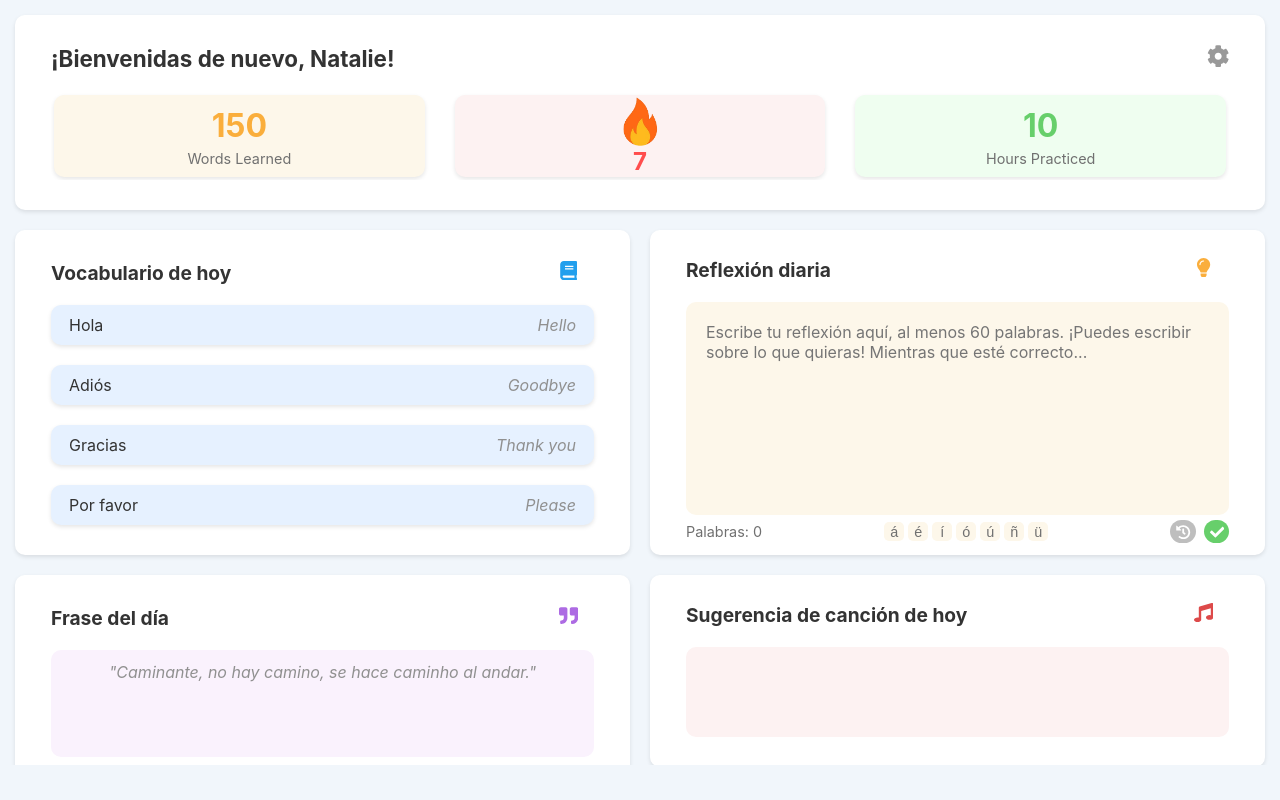
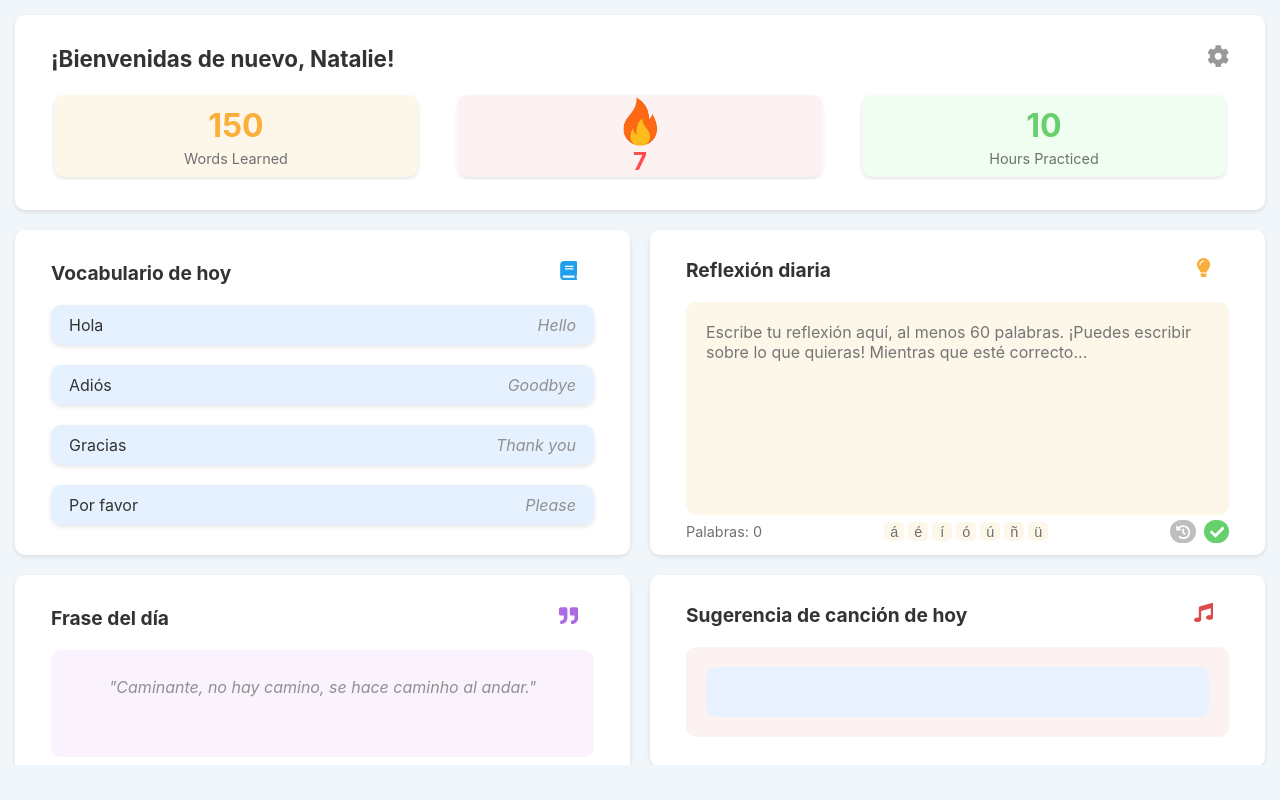
Before and after one commit to snowcodeer/language-dailies-frontend, a React (Create React App) app: page / in a window 1280 px wide. Built offline with nearby package versions, Linux system fonts and the light colour scheme.

Commit message:
vocab box check works now!

```diff
--- a/src/components/MusicBox.jsx
+++ b/src/components/MusicBox.jsx
@@ -9,9 +9,11 @@ const MusicBox = () => {
         <span className="heading-text">Sugerencia de canción de hoy</span>
         <FaMusic style={{ color: '#dd4a4a' }} />
       </h2>
-      <div className="inner-box pastel-red">
-        {/* Add your music suggestion content here */}
-        <p></p>
+      <div className="inner-box pastel-red" style={{ display: 'flex', alignItems: 'center', padding: '20px' }}>
+        <div className="inner-box pastel-blue" style={{ color: 'white', display: 'flex', alignItems: 'center', padding: '20px' }}>
+
+        </div>
+
       </div>
     </>
   );
--- a/src/components/QuoteBox.jsx
+++ b/src/components/QuoteBox.jsx
@@ -1,14 +1,8 @@
-import React, { useState } from 'react';
+import React from 'react';
 import '../styles/BentoBox.css';
 import { FaQuoteRight } from 'react-icons/fa';
 
 const QuoteBox = () => {
-  const [flipped, setFlipped] = useState(false);
-
-  const handleFlip = () => {
-    setFlipped(!flipped);
-  };
-
   return (
     <>
       <h2>
@@ -16,16 +10,10 @@ const QuoteBox = () => {
         <FaQuoteRight style={{ color: '#ad6be3' }}/>
       </h2>
       <div
-        className={`inner-box pastel-purple ${flipped ? 'flipped' : ''}`}
-        style={{ display: 'flex', alignItems: 'center', justifyContent: 'center', height: '100%', color: '#909090', transition: 'transform 0.6s', transformStyle: 'preserve-3d', position: 'relative' }}
-        onClick={handleFlip}
+        className="inner-box pastel-purple"
+        style={{ display: 'flex', alignItems: 'center', justifyContent: 'center', height: '100%', color: '#909090' }}
       >
-        <div className="front" style={{ backfaceVisibility: 'hidden', position: 'absolute', width: '100%', height: '100%', display: 'flex', alignItems: 'center', justifyContent: 'center' }}>
-          <p style={{ margin: '0', textAlign: 'center' }}><i>"Caminante, no hay camino, se hace caminho al andar."</i></p>
-        </div>
-        <div className="back" style={{ backfaceVisibility: 'hidden', transform: 'rotateY(180deg)', position: 'absolute', width: '100%', height: '100%', display: 'flex', alignItems: 'center', justifyContent: 'center' }}>
-          <p style={{ margin: '0', textAlign: 'center' }}><i>"Traveler, there is no path, the path is made by walking."</i></p>
-        </div>
+        <p style={{ margin: '0', textAlign: 'center' }}><i>"Caminante, no hay camino, se hace caminho al andar."</i></p>
       </div>
     </>
   );
--- a/src/components/VocabBox.jsx
+++ b/src/components/VocabBox.jsx
@@ -20,6 +20,8 @@ const VocabBox = () => {
 
   const handleClick = (index) => {
     if (answer) return; // Prevent clicking in answer state
+    setCooldown(true);
+    setTimeout(() => {setCooldown(false);}, 3000); // Undo button cooldown
 
     const newClicked = [...clicked];
     newClicked[index] = true;
@@ -35,9 +37,6 @@ const VocabBox = () => {
 
   const handleUndo = () => {
     if (cooldown) return; // Prevent clicking during cooldown
-
-    setCooldown(true);
-    setTimeout(() => setCooldown(false), 2000); // Set cooldown for 2s
 
     setClicked(Array(4).fill(false));
     setHidden(Array(4).fill(false));
@@ -63,9 +62,10 @@ const VocabBox = () => {
     setCorrect(newCorrect);
     setCheck(true);
     setTimeout(() => {
+      handleUndo();
       setCheck(false);
-      setShowUndo(false);
-    }, 1500); // Reset after 1.5s
+    }, 6000); // Reset
+
   };
 
   const handleInputChange = (index, value) => {
@@ -98,11 +98,11 @@ const VocabBox = () => {
       <h2>
         <span className="heading-text">Vocabulario de hoy</span>
         {check ? (
-          <FaUndo style={{ color: '#219fed', cursor: 'pointer' }} onClick={handleUndo} />
+          <FaUndo style={{ color: '#219fed', cursor: cooldown ? 'not-allowed' : 'pointer' }} onClick={cooldown ? null : handleUndo} disabled={cooldown}/>
         ) : allFilled ? (
           <FaCheck style={{ color: '#219fed', cursor: 'pointer' }} onClick={handleCheck} />
-        ) : showUndo || answer ? (
-          <FaUndo style={{ color: '#219fed', cursor: cooldown ? 'not-allowed' : 'pointer' }} onClick={handleUndo} />
+        ) : answer ? (
+          <FaUndo style={{ color: '#219fed', cursor: cooldown ? 'not-allowed' : 'pointer' }} onClick={cooldown ? null : handleUndo} disabled={cooldown}/>
         ) : (
           <FaBook style={{ color: '#219fed' }} />
         )}
@@ -111,7 +111,7 @@ const VocabBox = () => {
         {spanishWords.map((word, index) => (
           <div
             key={index}
-            className={`vocab-box ${clicked[index] ? 'faded' : ''} ${answer ? 'answer' : ''} ${check ? (correct[index] ? 'pastel-green' : 'pastel-red') : ''}`}
+            className={`vocab-box ${clicked[index] ? 'faded' : ''} ${answer ? 'answer' : ''} ${check ? (correct[index] ? 'correct' : 'incorrect') : ''}`}
             onClick={() => handleClick(index)}
             style={{ outline: 'none', cursor: answer ? 'default' : 'pointer' }}
           >
--- a/src/styles/Dashboard.css
+++ b/src/styles/Dashboard.css
@@ -6,7 +6,7 @@
 
 .stats-container {
   display: flex;
-  gap: 30px;
+  gap: 40px;
   flex: 1;
   padding: 3px;
   flex-direction: row; /* Stack horizontally */
--- a/src/styles/VocabBox.css
+++ b/src/styles/VocabBox.css
@@ -106,17 +106,12 @@
   }
 }
 
-.vocab-box.faded.pastel-green {
-  background: #effef0;
+.vocab-box.answer.correct {
+  background: #d8ffda;
   transition: background 0.8s ease;
 }
 
-.vocab-box.faded.pastel-red {
-  background: #fdf2f2;
+.vocab-box.answer.incorrect {
+  background: #ffe7e7;
   transition: background 0.8s ease;
 }
-
-.vocab-box.faded.check {
-  background: #effef0;
-  transition: background 0.8s ease;
-}
```
